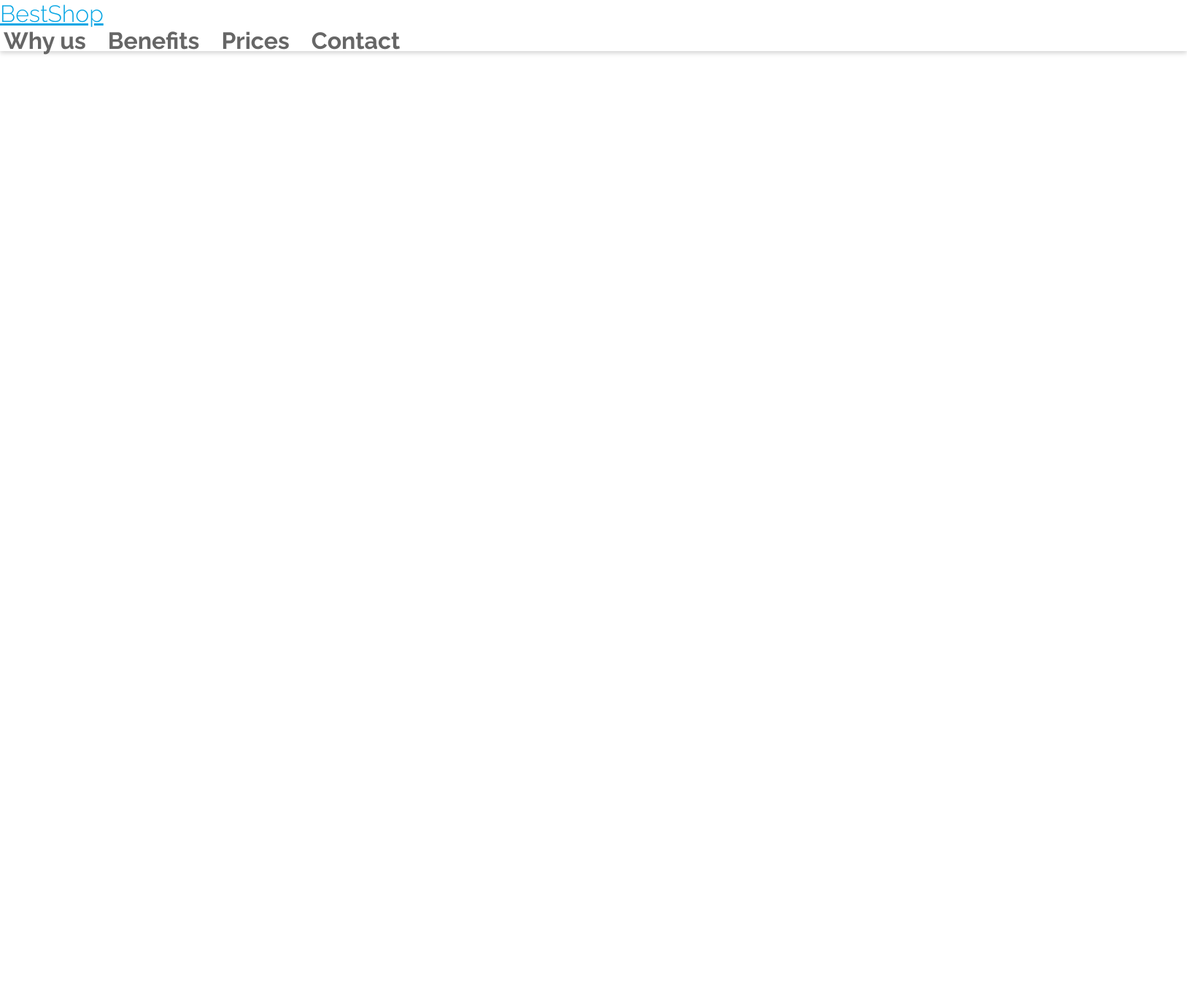
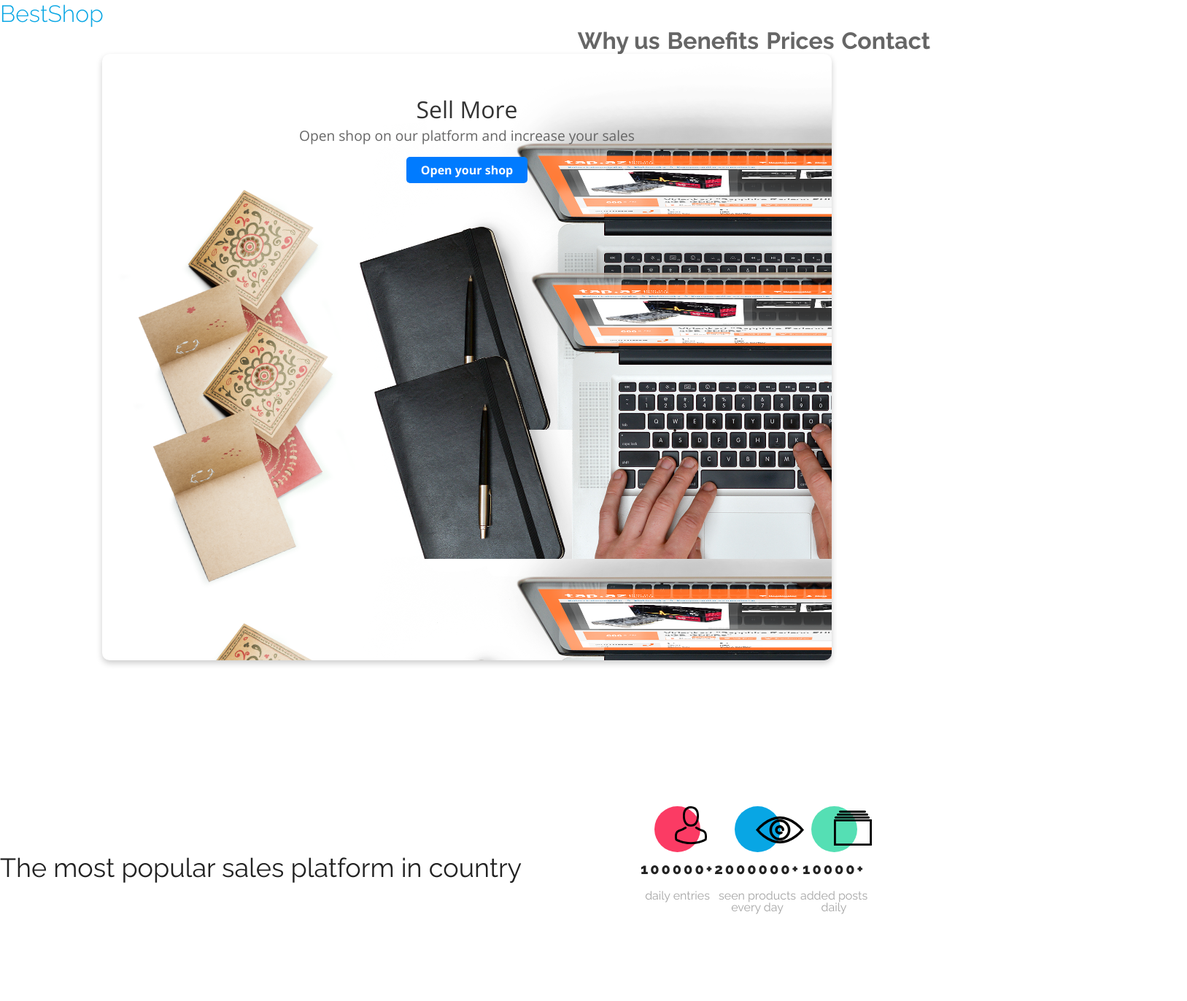
Before and after one commit to vtumova/BestShop, a plain HTML site: page index.html in a window 1280 px wide. Shown: the whole page at 73% size, 1627 px wide, since content can reach past the window. Before the commit the page ends 800 px from the top, so only its background shows below. Drawn offline with nearby package versions, Linux system fonts and the light colour scheme.

Commit message:
statistiku jsem sama nezvládla

```diff
--- a/CSS/style.css
+++ b/CSS/style.css
@@ -1,22 +1,35 @@
 /* Reset základního stylu */
-* {
-    margin: 0;
-    padding: 0;
+:root {
+    --color-primary: #08A6E4;
+    --color-primary-shadow: rgba(7, 172, 230, .16);
+    --color-redish: #FB3B64;
+    --color-green: #55DFB4;
+    --color-black: #000000;
+    --color-white: #ffffff;
+    --color-grey: #A5A5A5;
+    --color-light-grey: #F7F7F7;
+    --button-radius: 35px;
+    --font-raleway: "Raleway", sans-serif;
+    --font-open-sans: "Open Sans", sans-serif;
+  }
+
+  * {
     box-sizing: border-box;
-    }
+  }
 
+  body {
+    font-family: var(--font-open-sans);
+  }
 
-    /* Styl pro header */
-    header {
-        width: 100%;
-        background: #FFFFFF 0% 0% no-repeat padding-box;
-        box-shadow: 0px 3px 6px #00000029;
-        opacity: 1;
-        top: 0px;
-        left: 0px;
-        width: 1627px;
-        height: 70px;
-    }
+  a {
+    text-decoration: none;
+  }
+
+  h2 {
+    font-family: var(--font-raleway);
+    font-size: 2.25rem;
+  }
+
 
     /* Kontejner o šířce 1352px, centrovaný */
     .container {
@@ -43,9 +56,14 @@
 
     /* Styl pro navigaci */
     .nav-list {
-        list-style: none;
+        text-align: center;
+        font: normal normal bold 11px/15px Open Sans;
+        letter-spacing: 3.28px;
+        color: #A5A5A5;
+        opacity: 1;
         display: flex;
-        gap: 20px; /* Rozestupy mezi položkami */
+        justify-content: flex-end;
+        align-items: center;
     }
 
     /* Styl pro odkazy v navigaci */
@@ -63,3 +81,142 @@
         color: #000; /* Změna barvy na černou */
         text-decoration: underline; /* Podtržení */
     }
+
+    .info-section {
+        position: relative;
+        width: 100%;
+        max-width: 1000px;
+        margin: 0 auto;
+        padding: 60px 20px;
+        text-align: center;
+        overflow: hidden;
+        border-radius: 10px;
+        box-shadow: 0 4px 8px rgba(0, 0, 0, 0.2);
+        background-color: #ffffff;
+        background-image: url(../Image/Background.png);
+    }
+
+    .info-content {
+        position: relative;
+        z-index: 2;
+    }
+
+    /*nadpis */
+    .info-title {
+        font-size: 2em;
+        color: #333;
+        margin-bottom: 10px;
+    }
+    /*popis */
+    .info-description {
+        font-size: 1.2em;
+        color: #666;
+        margin-bottom: 20px;
+    }
+
+    /*tlačítko */
+    .cta-button {
+        display: inline-block;
+        padding: 10px 20px;
+        color: #fff;
+        background-color: #007bff;
+        border-radius: 5px;
+        text-decoration: none;
+        font-weight: bold;
+        transition: background-color 0.3s;
+    }
+
+
+    .cta-button:hover {
+        background-color: #0056b3;
+    }
+
+    /* Styl pro pozadí */
+
+    .img {
+        position: absolute;
+        bottom: 0;
+        top: 396px;
+        left: -54.5px;
+        width: 1735px;
+        height: 594px;
+        opacity: 0.3; /* Průhlednost */
+    }
+
+/**
+ * Statistics
+ */
+ .statistics {
+    margin-top: 100px;
+  }
+
+  .statistics__title {
+    text-align: center;
+  }
+
+  .statistics__container {
+    max-width: 800px;
+    margin: 100px auto 120px;
+    display: flex;
+    justify-content: space-between;
+  }
+
+  .statistics__single {
+    max-width: 160px;
+    display: flex;
+    flex-direction: column;
+    justify-content: flex-start;
+    align-items: center;
+    text-align: center;
+    font-family: var(--font-raleway);
+  }
+
+  .statistics__circle {
+    border-radius: 50%;
+    width: 63px;
+    height: 63px;
+    position: relative;
+  }
+
+  .statistics__img {
+    position: absolute;
+  }
+
+  .statistics__single:nth-child(1) .statistics__circle {
+    background-color: var(--color-redish);
+  }
+
+  .statistics__single:nth-child(1) .statistics__img {
+    top: 0;
+    left: 45%;
+  }
+
+  .statistics__single:nth-child(2) .statistics__circle {
+    background-color: var(--color-primary);
+  }
+
+  .statistics__single:nth-child(2) .statistics__img {
+    top: 14px;
+    left: 47%;
+  }
+
+  .statistics__single:nth-child(3) .statistics__circle {
+    background-color: var(--color-green);
+  }
+
+  .statistics__single:nth-child(3) .statistics__img {
+    top: 6px;
+    left: 50%;
+  }
+
+  .statistics__number {
+    font-size: 1.25rem;
+    font-weight: 800;
+    letter-spacing: 0.1875rem;
+    margin-top: 13px;
+  }
+
+  .statistics__description {
+    color: var(--color-grey);
+    margin-top: 19px;
+  }
--- a/index.html
+++ b/index.html
@@ -1,5 +1,6 @@
 <!doctype html>
 <html lang="en">
+
 <head>
     <meta charset="UTF-8">
     <meta name="viewport"
@@ -7,7 +8,9 @@
     <meta http-equiv="X-UA-Compatible" content="ie=edge">
     <title>BestShop</title>
 
-  <link href="https://fonts.googleapis.com/css?family=Open+Sans:300,400,700|Raleway:300,400,700,800&display=swap&subset=latin-ext" rel="stylesheet"/>
+    <link
+        href="https://fonts.googleapis.com/css?family=Open+Sans:300,400,700|Raleway:300,400,700,800&display=swap&subset=latin-ext"
+        rel="stylesheet" />
     <link rel="stylesheet" href="css/reset.css">
     <link rel="stylesheet" href="css/style.css">
 </head>
@@ -33,6 +36,54 @@
     </header>
 
 
+    <section class="info-section">
+        <div class="info-content">
+            <h1 class="info-title">Sell More</h1>
+            <p class="info-description">Open shop on our platform and increase your sales</p>
+
+            <a href="#" class="cta-button">Open your shop</a>
+        </div>
+        <img src="../BestShop/Image/Background.png" class="background">
+
+    </section>
+
+    <section class="statistics">
+        <div class="container">
+          <h2 class="statistics__title">The most popular sales platform in country</h2>
+
+          <div class="statistics__container">
+            <div class="statistics__single">
+              <div class="statistics__circle">
+                <img src="Image/Person.svg" alt="person" class="statistics__img"/>
+              </div>
+              <div class="statistics__number">100000+</div>
+              <div class="statistics__description">daily entries</div>
+            </div>
+
+            <div class="statistics__single">
+              <div class="statistics__circle">
+                <img src="Image/Eye.svg" alt="person" class="statistics__img"/>
+              </div>
+              <div class="statistics__number">2000000+</div>
+              <div class="statistics__description">seen products<br>every day</div>
+            </div>
+
+            <div class="statistics__single">
+              <div class="statistics__circle">
+                <img src="Image/Catalog.svg" alt="person" class="statistics__img"/>
+              </div>
+              <div class="statistics__number">10000+</div>
+              <div class="statistics__description">added posts<br>daily</div>
+            </div>
+          </div>
+        </div>
+      </section>
+
+      <section class="benefits">
+        <div class="container">
+
+        </div>
+      </section>
 
  </body>
 
```
Lines whose indentation alone changed are shown as unchanged.
